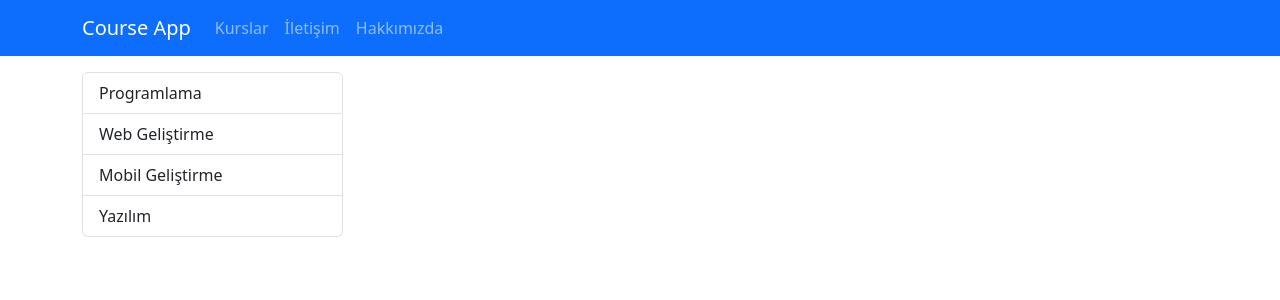
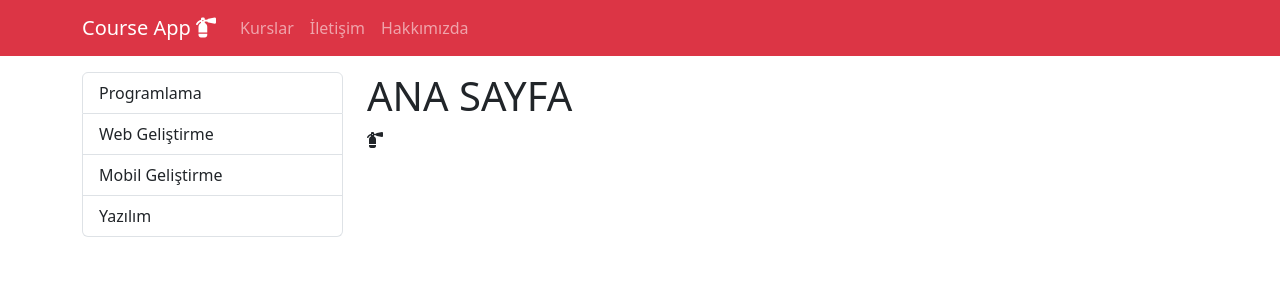
Before and after one commit to bayram-aydin/anaapp, a Django app: page / in a window 1280 px wide. Shown: the top 300 px of the page. Run offline with Django 4.2, Linux system fonts and the light colour scheme; some libraries are stand-ins or nearby versions.

Commit message:
layouts syafası eklendi.

```diff
--- a/anaapp/settings.py
+++ b/anaapp/settings.py
@@ -57,7 +57,10 @@ ROOT_URLCONF = 'anaapp.urls'
 TEMPLATES = [
     {
         'BACKEND': 'django.template.backends.django.DjangoTemplates',
-        'DIRS': [],
+        'DIRS': [
+            BASE_DIR / "templates",
+
+        ],
         'APP_DIRS': True,
         'OPTIONS': {
             'context_processors': [
--- a/pages/templates/pages/index.html
+++ b/pages/templates/pages/index.html
@@ -1,45 +1,11 @@
-{% load static %}
-<!DOCTYPE html>
-<html lang="en">
-<head>
-    <meta charset="UTF-8">
-    <meta http-equiv="X-UA-Compatible" content="IE=edge">
-    <meta name="viewport" content="width=device-width, initial-scale=1.0">
-    <link rel="stylesheet" href="{% static 'css/bootstrap.min.css' %}">
-    <title>Document</title>
-</head>
-<body>
-    <!--navbar-->
-    <nav class="navbar navbar-expand-lg bg-primary navbar-dark">
-        <div class="container">
-            <a href="/" class="navbar-brand">Course App</a>
-            <ul class="navbar-nav me-auto">
-                <li class="nav-item"><a href="/" class="nav-link">Kurslar</a></li>
-                <li class="nav-item"><a href="/contact" class="nav-link">İletişim</a></li>
-                <li class="nav-item"><a href="/about" class="nav-link">Hakkımızda</a></li>
-            </ul>
-        </div>
-    </nav>
-    <div class="container mt-3">
-        <div class="row">
-            <div class="col-3">
-                <!--menu-->
-                <div class="list-group">
-                    <a href="/" class="list-group-item list-group-item-action">Programlama</a>
-                    <a href="/" class="list-group-item list-group-item-action">Web Geliştirme</a>
-                    <a href="/" class="list-group-item list-group-item-action">Mobil Geliştirme</a>
-                    <a href="/" class="list-group-item list-group-item-action">Yazılım</a>
-                </div>
-            </div>
-
-            <div class="col-9"></div>
-            <!--content-->
-
-        </div>
-    </div>
+{% extends 'layout.html' %}
+{% block title %}
+<title>Anaapp | AnaSayfa</title>
+{% endblock title %}
+{% block content %}
+    <h1>ANA SAYFA</h1>
+    <i class="fa-solid fa-fire-extinguisher"></i>
+{% endblock content %}
 
 
-
-    <script src="{% static 'js/bootstrap.min.js' %}"></script>
-</body>
-</html>
+{% block js_files %}{% endblock js_files %} {% comment %} boş bırakılabilir lazım olunca kullanılır. {% endcomment %}
--- /dev/null
+++ b/templates/layout.html
@@ -0,0 +1,53 @@
+{% load static %}
+<!DOCTYPE html>
+<html lang="en">
+<head>
+    <meta charset="UTF-8">
+    <meta http-equiv="X-UA-Compatible" content="IE=edge">
+    <meta name="viewport" content="width=device-width, initial-scale=1.0">
+    <link rel="stylesheet" href="{% static 'css/bootstrap.min.css' %}">
+    <link rel="stylesheet" href="{% static 'css/fontawesome.css' %}">
+    <link rel="stylesheet" href="https://cdnjs.cloudflare.com/ajax/libs/font-awesome/6.4.0/css/all.min.css"/>
+    {% block title %}{% endblock title %}
+
+</head>
+<body>
+    <!--navbar-->
+    <nav class="navbar navbar-expand-lg bg-danger navbar-dark">
+        <div class="container">
+            <a href="/" class="navbar-brand">Course App <i class="fa-solid fa-fire-extinguisher"></i></a>
+            <ul class="navbar-nav me-auto">
+                <li class="nav-item"><a href="/" class="nav-link">Kurslar</a></li>
+                <li class="nav-item"><a href="/contact" class="nav-link">İletişim</a></li>
+                <li class="nav-item"><a href="/about" class="nav-link">Hakkımızda</a></li>
+            </ul>
+        </div>
+    </nav>
+    <div class="container mt-3">
+        <div class="row">
+            <div class="col-3">
+                <!--menu-->
+                <div class="list-group">
+                    <a href="/" class="list-group-item list-group-item-action">Programlama</a>
+                    <a href="/" class="list-group-item list-group-item-action">Web Geliştirme</a>
+                    <a href="/" class="list-group-item list-group-item-action">Mobil Geliştirme</a>
+                    <a href="/" class="list-group-item list-group-item-action">Yazılım</a>
+                </div>
+            </div>
+
+            <div class="col-9">
+                <!--content-->
+                {% block content %}
+                {% endblock content %}
+            </div>
+
+        </div>
+    </div>
+
+
+
+    <script src="{% static 'js/bootstrap.min.js' %}"></script>
+    {% block js_files %}{% endblock js_files %} {% comment %} boş bırakılabilir lazım olunca kullanılır. {% endcomment %}
+
+</body>
+</html>
```
Also changed, not shown: courses/templates/courses/index.html (+10 -12 lines), pages/templates/pages/about.html (+7 -45 lines), pages/templates/pages/contact.html (+8 -44 lines), readme.txt.
